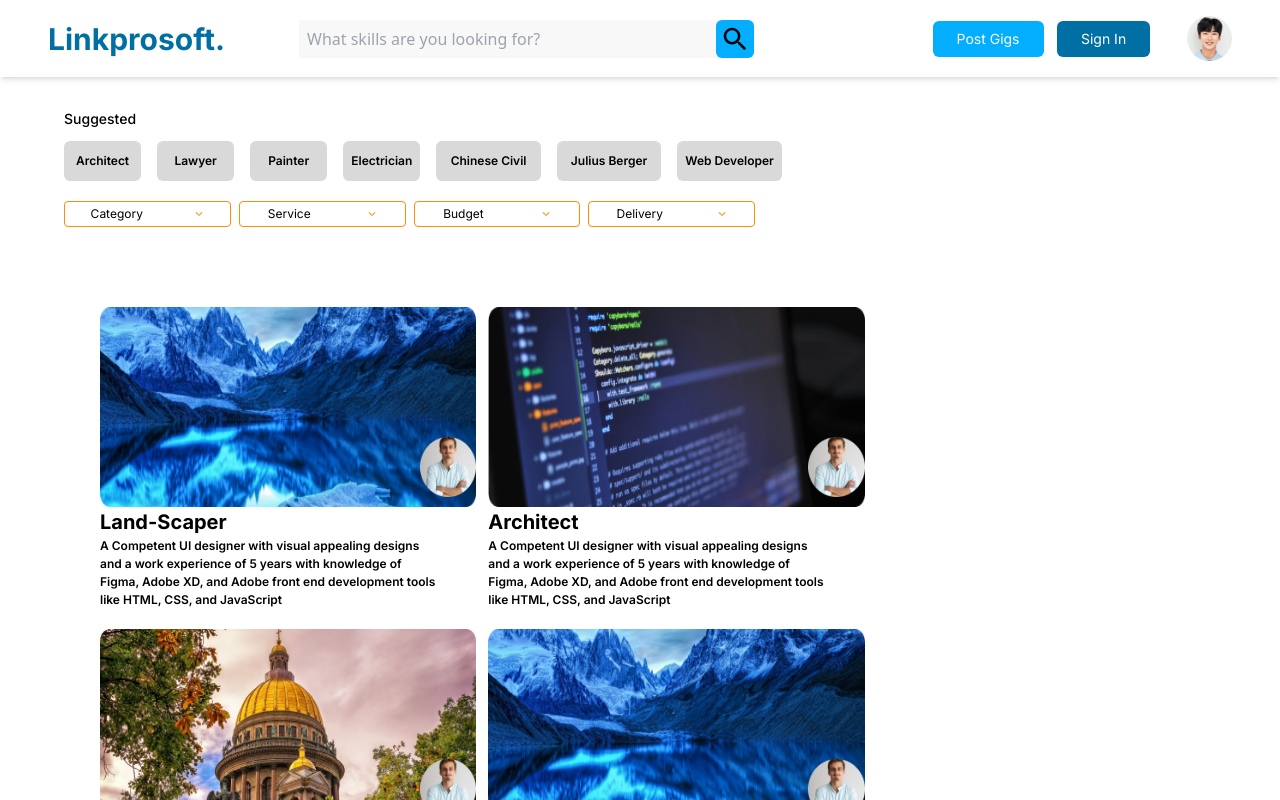
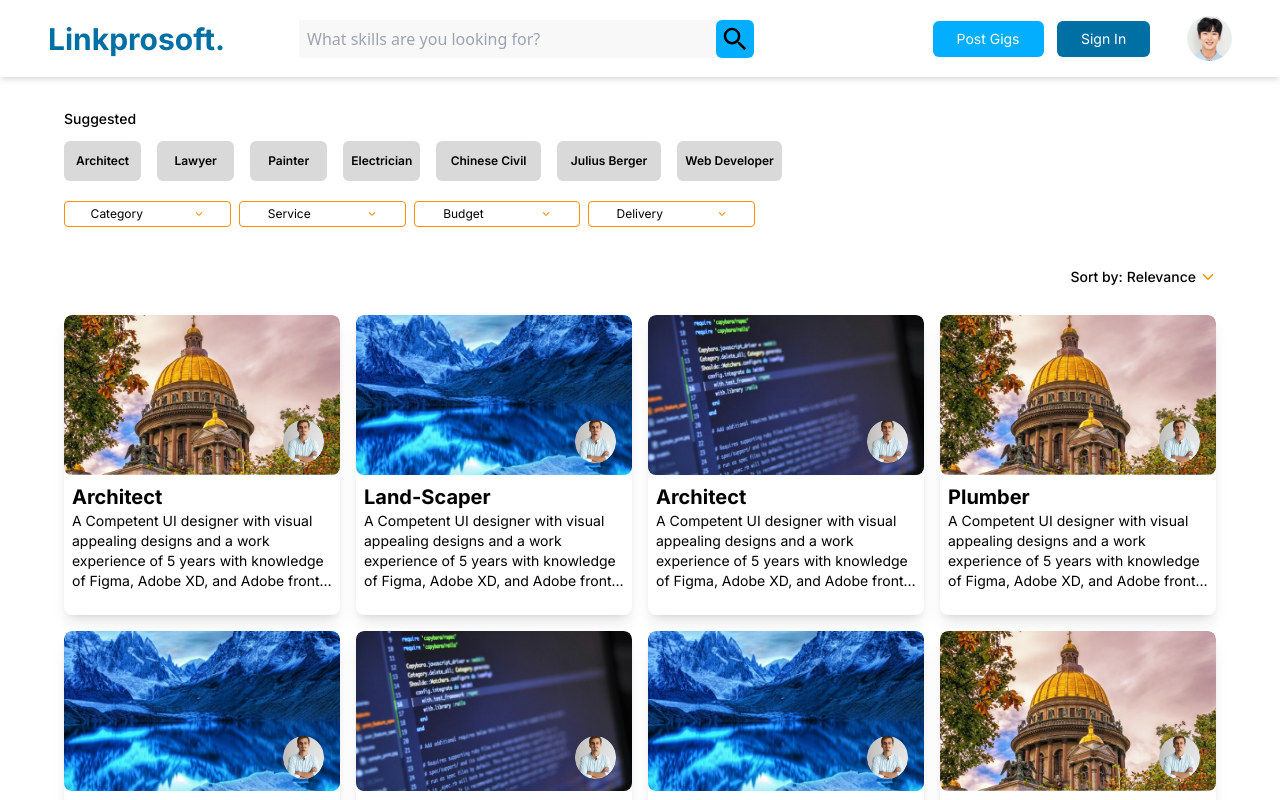
Before and after one commit to german-machine/Linkprosoft, a React (Vite) app in the folder Front-end/: page /JobDetails in a window 1280 px wide. Shown: the top 800 px of the page. Built offline with nearby package versions, Linux system fonts and the light colour scheme.

Commit message:
worked on the modal

```diff
--- a/Front-end/src/Pages/JobDetails/components/Feed.jsx
+++ b/Front-end/src/Pages/JobDetails/components/Feed.jsx
@@ -1,28 +1,128 @@
-import { feedData } from "../../../data/feedData" // Import the feedData from the data folder
+import React, { useRef } from 'react'
+import { feedData } from "../../../data/feedData2" // Import the feedData from the data folder
+import { IoIosArrowDown, IoMdClose } from 'react-icons/io';
+import { FaRegBookmark } from 'react-icons/fa';
+import { Link } from 'react-router-dom';
 
 const Feed = () => {
+    const jobRef = useRef(null);
+    const closeRef = useRef(null);
+
+    const handleModal = () => {
+        if (jobRef.current) {
+            jobRef.current.showModal();
+        } else if (!jobRef.current) {
+            jobRef.current.closeModal();
+        }
+    }
+
+    function closeModal() {
+        if (jobRef.current) {
+            jobRef.current.close();
+        }
+    }
     return (
         <>
-    <div className=" w-[60%] select-none mt-10  relative left-[100px]" >
-        <div className="flex gap-3 flex-wrap">
-            {feedData.map((feed, index) => (
-                 <div key={index} className=" w-[49%] h-[310px] ">
-                 <div className=" w-[100%]  br-[20px] relative rounded-[15px]">
-                     <img src={feed.img} alt="profile"  className='h-[200px]'/>
-                     <div className="w-[15%] h-[30%] rounded-full absolute left-[320px] top-[130px] ">
-                         <img src={feed.profile}/>
+            <section className="w-full">
+                <div className="w-[90%] mx-auto pb-0">
+                    <div>
+                        <div className="w-full flex justify-end mb-1">
+                            <div className="flex gap-1">
+                                <p className="font-Inter font-medium text-sm">Sort by:</p>
+                                <span className="flex items-center gap-1">
+                                    <p className="font-Inter font-medium text-sm">Relevance</p>
+                                    <IoIosArrowDown className="text-[#FC8E08]" />
+                                </span>
                             </div>
                         </div>
 
-                 <div>
-                     <h1 className="font-Inter text-[20px] font-bold">{feed.title}</h1>
-                     <p className="font-Inter text-[12px] font-semibold w-[90%]">{feed.description}</p>
+                        <div className="w-full grid grid-cols-2 md:grid-cols-4 gap-4 py-6" onClick={handleModal}>
+                            {feedData.map((feed, index) => (
+                                <div key={index} className="shadow-lg transition-shadow rounded-lg overflow-hidden cursor-pointer ">
+                                    <div className="h-[10rem] relative scale-100 hover:scale-110 transition-all">
+                                        <img src={feed.img} alt="" className="h-full object-cover rounded-lg" />
+                                        <img src={feed.profile} alt="" className="rounded-full absolute w-[15%] bottom-3 right-4" />
+                                    </div>
+
+                                    <div className="px-2 py-2 mb-4">
+                                        <h1 className="text-xl font-bold font-Inter">{feed.title}</h1>
+                                        <p className="text-sm font-normal font-Inter line-clamp-4">{feed.description}</p>
                                     </div>
                                 </div>
                             ))}
                         </div>
+                    </div>
 
                 </div>
+            </section>
+
+            <dialog ref={jobRef} className="fixed right-[0%] lg:right-[15%] xl:right-[20%] left-[0%] lg:left-[15%] xl:left-[20%] top-[30%] bottom-[30%] rounded-md bg-white overflow-x-hidden">
+                <div ref={closeRef} onClick={closeModal} className='bg-bluecolor cursor-pointer text-white rounded-full p-3 w-max absolute -right-2 -top-2 flex items-center '>
+                    <IoMdClose className='text-lg text-white text-center' />
+                </div>
+
+                <div className="w-full py-5">
+                    <div className=' shadow-md'>
+                        <div className='w-[80%] mx-auto'>
+                            <div className='mb-4'>
+                                <h2 className='text-xl font-bold font-Inter'>UI/UX Designer for Booking Application</h2>
+                            </div>
+
+                            <div className=''>
+                                <div className='w-max'>
+                                    <p className='font-Inter text-base opacity-65 underline cursor-pointer'>Umarks Technologies</p>
+                                    <p className='font-Inter text-base opacity-65 cursor-pointer'>Port Harcourt</p>
+                                </div>
+
+                                <div className='flex items-center gap-2 py-4'>
+                                    <Link className='w-[45%] bg-black text-white text-center rounded-md py-1'>
+                                        Hire me
+                                    </Link>
+
+                                    <div className='bg-bluecolor py-2 px-2 rounded-md cursor-pointer'>
+                                        <FaRegBookmark className='text-white text-lg' />
+                                    </div>
+                                </div>
+                            </div>
+                        </div>
+                    </div>
+
+                    <div className='w-[80%] font-Inter py-3 mx-auto'>
+                        <div className='mb-3'>
+                            <h1 className="text-xl font-bold">Full Gigs Description</h1>
+                            <p className="text-sm text-gray-700">
+                                At Umarks, we help fast-growing companies by connecting them with global talent while supporting the careers of creative and tech professionals. At Umarks, we help fast-growing companies by connecting them with global talent while supporting the careers of creative and tech professionals.
+                            </p>
+                        </div>
+
+                        <div className='mb-3'>
+                            <h1 className="text-xl font-bold">The Role</h1>
+                            <p className="text-sm text-gray-700">
+                                Working Hours: Mondays-Fridays, <br />
+                                6AM-3PM Central European Time <br />
+                                1pm-10pm Asia/Manila <br />
+                                11pm-8AM Central Standard Time
+                            </p>
+                        </div>
+
+                        <div className='mb-3'>
+                            <h2 className="text-lg font-semibold">Salary Range: 800-2000 USD (Subject to evaluation of experience and skill level)</h2>
+                            <p className="text-sm text-gray-700">
+                                At Umarks, we help fast-growing companies by connecting them with global talent while supporting the careers of creative and tech professionals.
+                            </p>
+
+                            <ul className="list-disc pl-5 space-y-2 text-sm text-gray-700">
+                                <li>Create Designs: Develop captivating design concepts and wireframes for websites and landing pages, ensuring they align with business goals.</li>
+                                <li>Create Designs: Develop captivating design concepts and wireframes for websites and landing pages, ensuring they align with business goals.</li>
+                                <li>Create Designs: Develop captivating design concepts and wireframes for websites and landing pages, ensuring they align with business goals.</li>
+                                <li>Create Designs: Develop captivating design concepts and wireframes for websites and landing pages, ensuring they align with business goals.</li>
+                                <li>Create Designs: Develop captivating design concepts and wireframes for websites and landing pages, ensuring they align with business goals.</li>
+                            </ul>
+                        </div>
+                    </div>
+
+                </div>
+            </dialog>
 
         </>
     )
```
Lines whose indentation alone changed are shown as unchanged.
